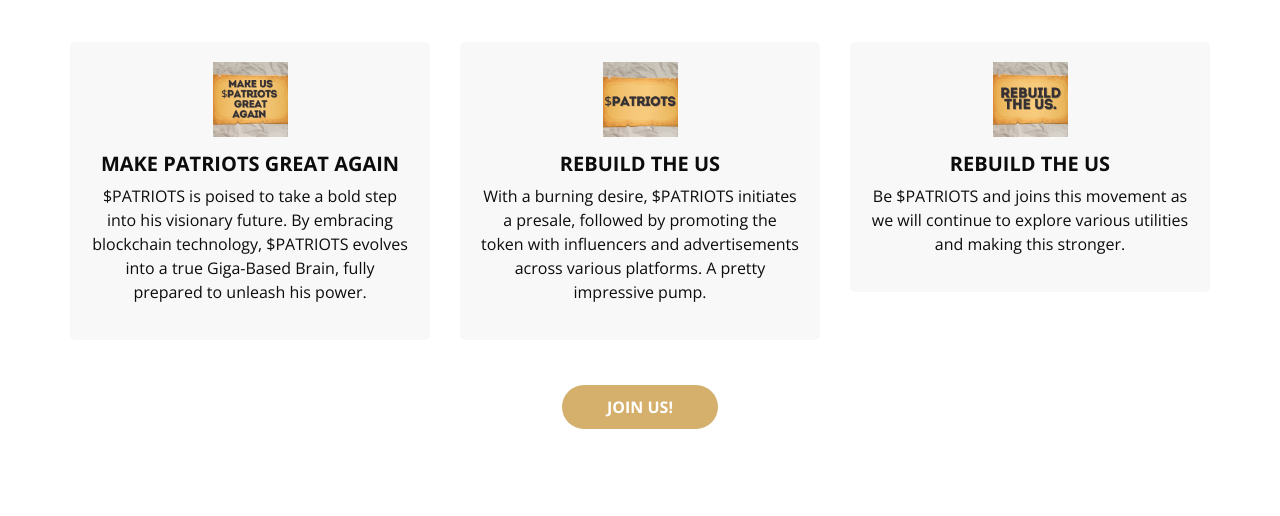
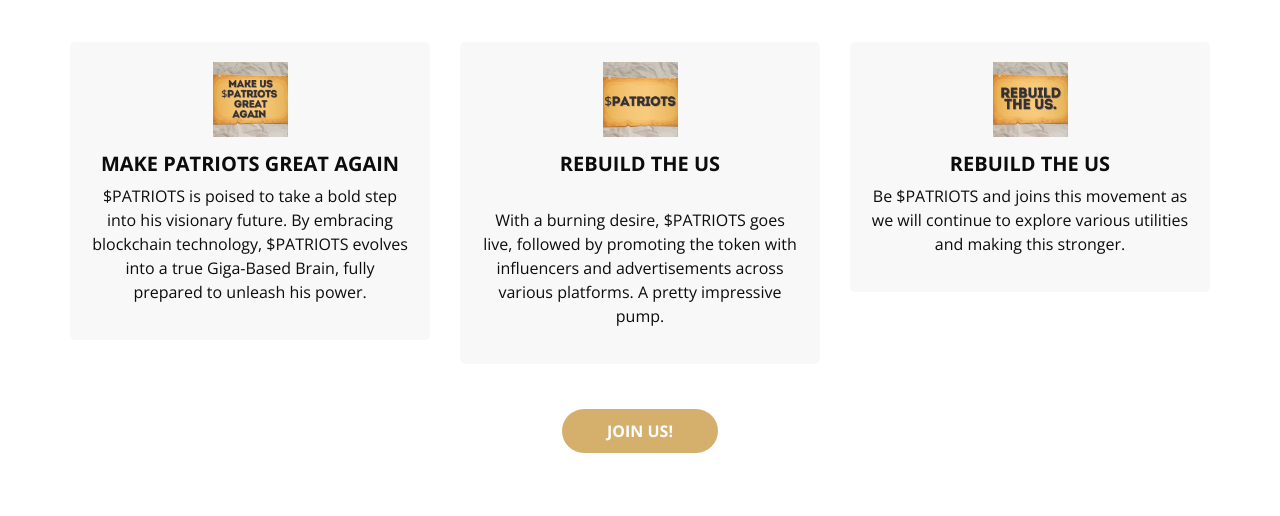
Before and after one commit to DEVruv2/PATRIOTS, a plain HTML site: page roadmap.html in a window 1280 px wide. Shown: the part 241-757 px from the top of the page. Drawn offline with nearby package versions, Linux system fonts and the light colour scheme; some packages are replaced by stand-ins of ours.

Commit message:
Update roadmap.html

```diff
--- a/roadmap.html
+++ b/roadmap.html
@@ -118,7 +118,7 @@
                   Rebuild the US
                 </h5>
                 <p>
-                  With a burning desire, $PATRIOTS initiates a presale, followed by promoting the token with influencers and advertisements across various platforms. A pretty impressive pump.
+                  <br> With a burning desire, $PATRIOTS goes live, followed by promoting the token with influencers and advertisements across various platforms. A pretty impressive pump.
                 </p>
 
               </div>
```
